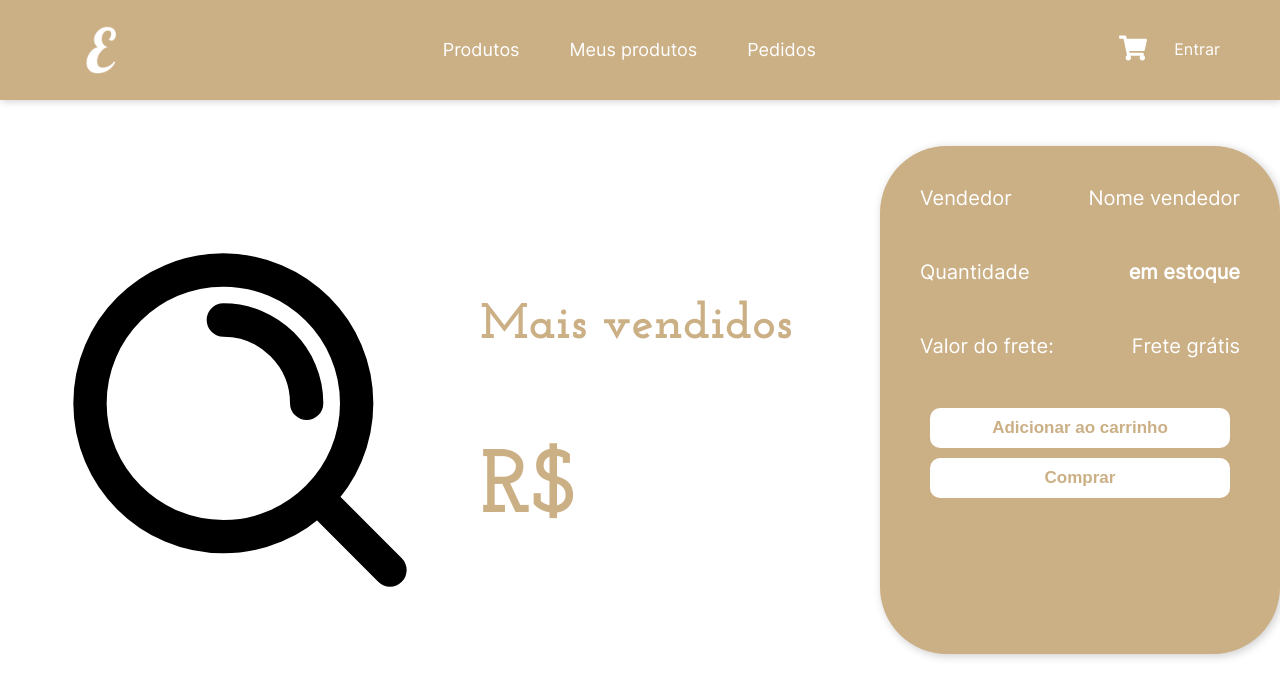
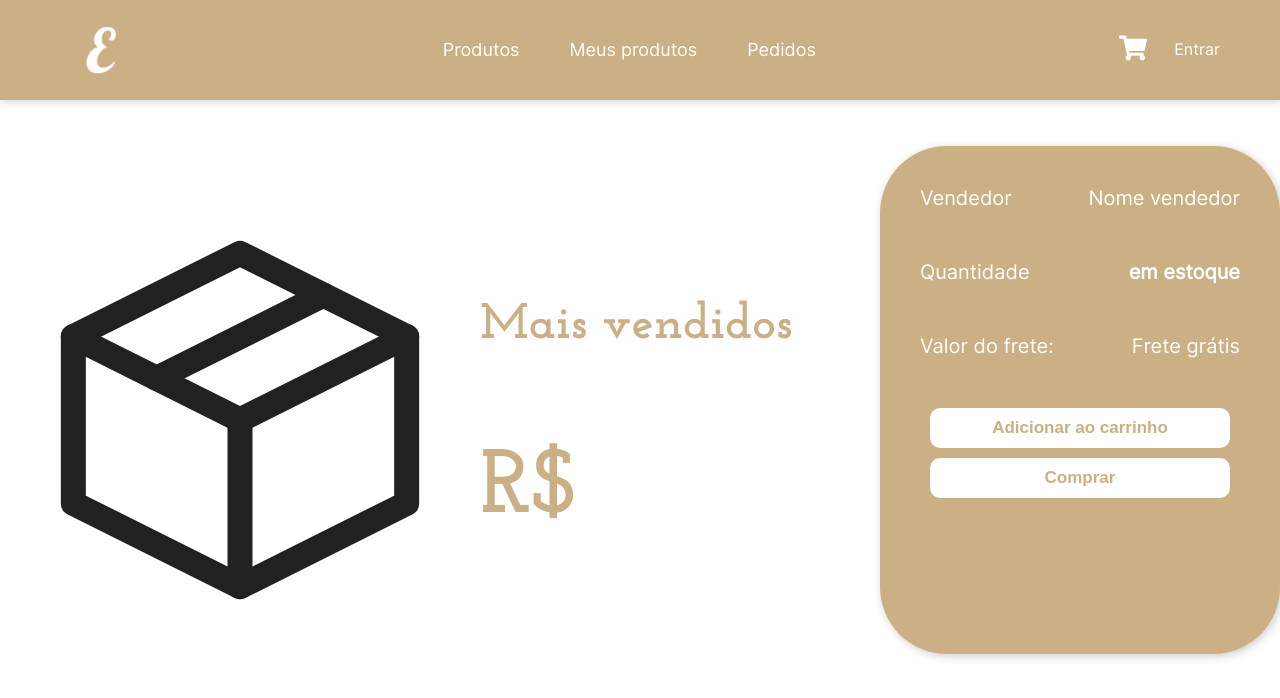
Before and after one commit to Kaua2123/projeto-ecommerce, a React (Vite) app: page /product/1 in a window 1280 px wide. Shown: the top 698 px of the page. Built offline with nearby package versions, Linux system fonts and the light colour scheme; no server answers.

Commit message:
exibindo imagem do produto

```diff
--- a/src/pages/Product/index.jsx
+++ b/src/pages/Product/index.jsx
@@ -1,6 +1,7 @@
 import React, { useEffect, useState } from 'react';
 import { useParams } from 'react-router-dom';
 
+import productImg from '../../imgs/product.svg';
 import Header from '../../components/Header';
 import axios from '../../services/axios';
 import temporaryImage from '../../imgs/search.svg';
@@ -9,6 +10,7 @@ import CardSellProduct from '../../components/CardSellProduct';
 function Product() {
   const { id } = useParams();
   const [product, setProduct] = useState([]);
+  const [photo, setPhoto] = useState('');
 
   useEffect(() => {
     async function getProduct() {
@@ -16,6 +18,7 @@ function Product() {
         .then((response) => {
           console.log(response.data);
           setProduct(response.data);
+          setPhoto(response.data.Image.url);
         })
         .catch((error) => {
           console.log(error);
@@ -31,7 +34,12 @@ function Product() {
       <div className="main-grid">
 
         <div className="img-content">
-          <img src={temporaryImage} alt="" />
+          {photo ? (
+            <img src={photo} alt="" />
+          ) : (
+            <img src={productImg} alt="" />
+          )}
+
         </div>
 
         <div className="text-section">
```
